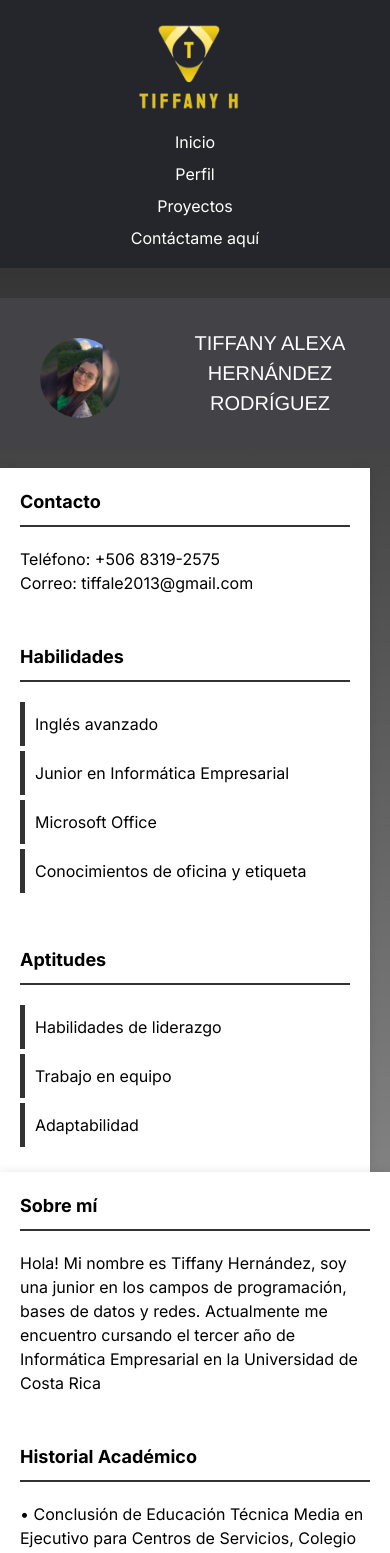
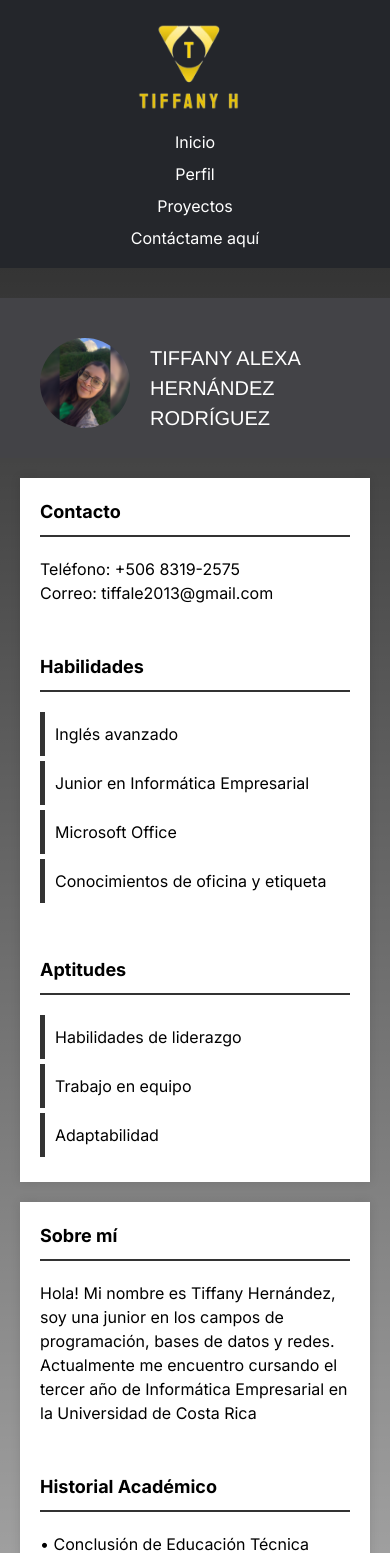
Before and after one commit to tihernan/portafolio_personal, a Next.js app: page /personal in a window 390 px wide. Shown: the top 1553 px of the page. Built offline with nearby package versions, Linux system fonts and the light colour scheme.

Commit message:
Responsive perfil
Cambios en el display del encabezado, imagen un poco más graande y alineación del nombre a la izquierda
Correciones en las dos secciones de información (manera en la que se muestra)

```diff
--- a/src/app/personal/style.css
+++ b/src/app/personal/style.css
@@ -87,13 +87,15 @@ ul {
     }
 
     .header img.foto {
-        width: 80px;
-        height: 80px;
+        width: 90px;
+        height: 90px;
     }
 
     .header h1 {
         font-size: 20px;
-        margin-top: 10px;
+        margin-top: 25px;
+        text-align: left;
+        margin-left: 20px;
     }
 
     .content {
@@ -102,10 +104,14 @@ ul {
 
     .sidebar {
         order: -1;
-        margin-bottom: 0;
+        margin-bottom: 20px;
+        margin-left: 20px;
+        margin-right: 20px;
     }
 
     .main {
         order: 1;
+        margin-left: 20px;
+        margin-right: 20px;
     }
 }
```
